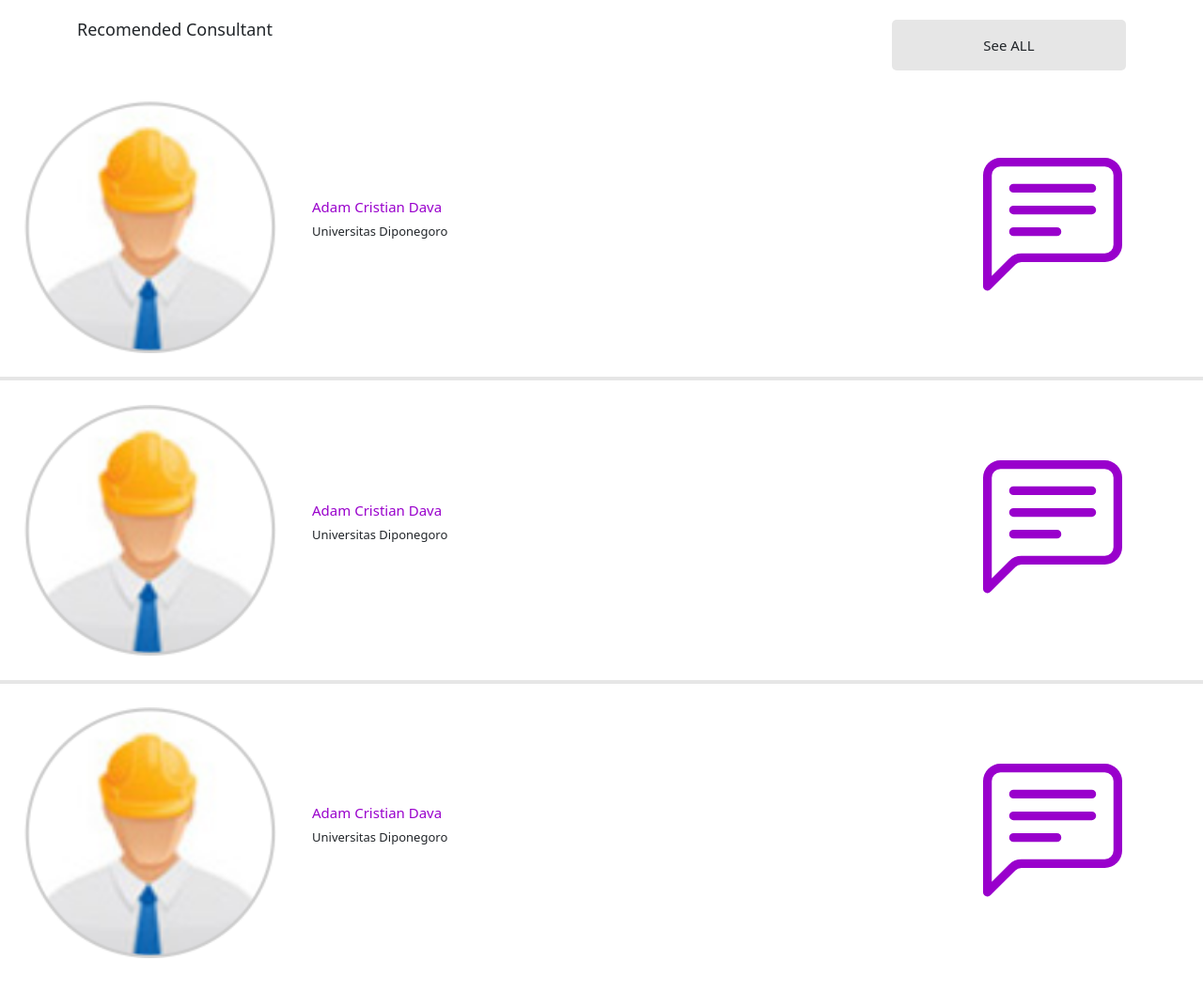
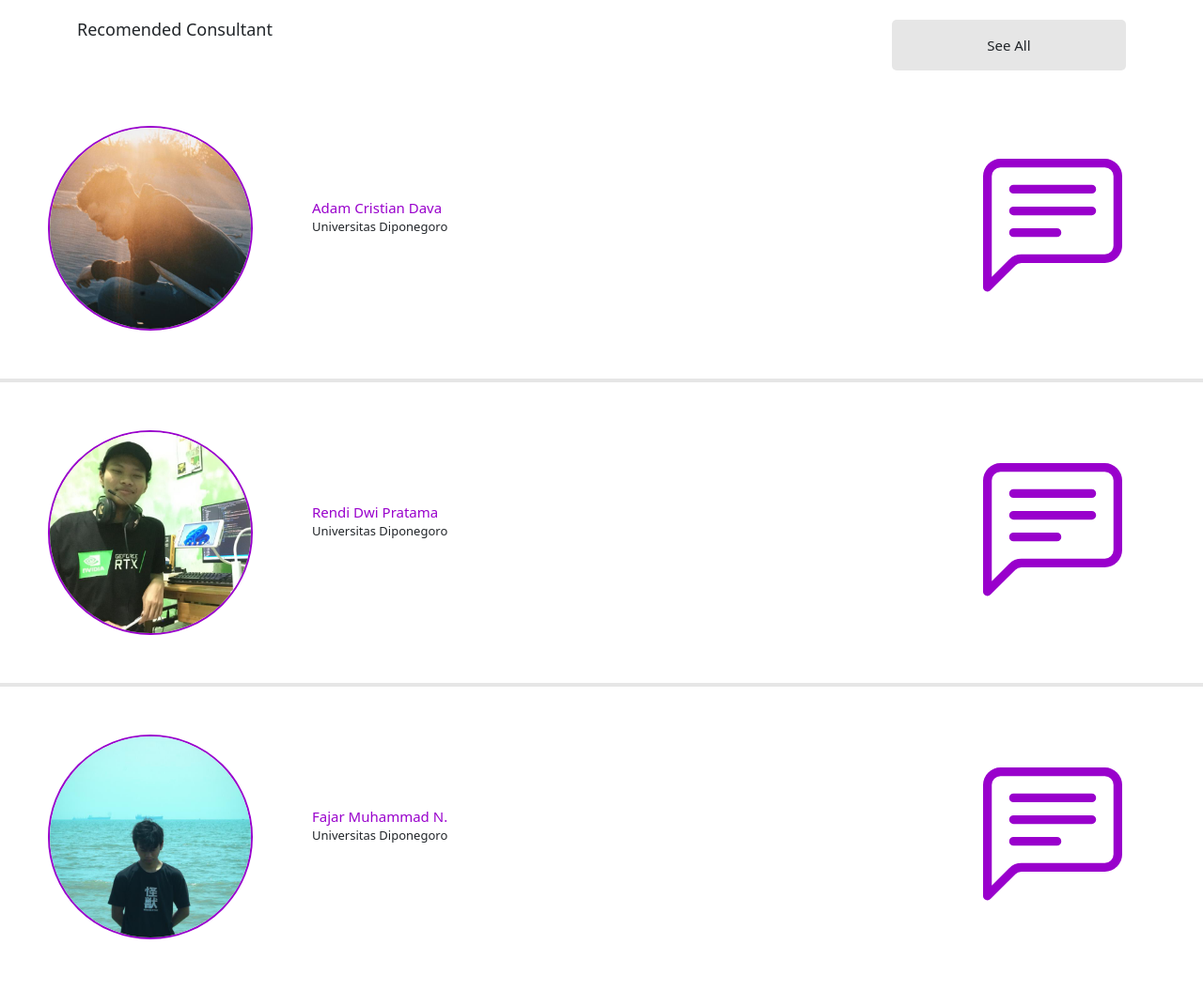
Before and after one commit to XARN-1/XARN-1.github.io, a plain HTML site: page index.html in a window 1280 px wide. Shown: the part 1259-2314 px from the top of the page at 94% size. Drawn offline with nearby package versions, Linux system fonts and the light colour scheme.

Commit message:
revisi 1

```diff
--- a/index.html
+++ b/index.html
@@ -115,7 +115,7 @@
                     <h2 class="align-middle">Recomended Consultant</h2>
                 </div>
                 <div class="col-4">
-                    <h6 class="align-middle">See ALL</h6>
+                    <h6 class="align-middle">See All</h6>
                 </div>
             </div>
         </div>
@@ -127,7 +127,7 @@
         <div class="container-fluid mb-1">
           <div class="row">
             <div class="col-3 d-flex align-items-center justify-content-center orang">
-              <img src="img/people.png" width="100%" alt="">
+              <img src="img/Adam.jpg" width="100%" alt="" class="foto">
             </div>
             <div class="col-6 d-flex align-items-center justify-content-center">
               <div class="card-body">
@@ -146,11 +146,11 @@
         <div class="container-fluid mb-1">
           <div class="row">
             <div class="col-3 d-flex align-items-center justify-content-center orang">
-              <img src="img/people.png" width="100%" alt="">
+              <img src="img/Rendi.jpg" width="100%" alt="" class="foto">
             </div>
             <div class="col-6 d-flex align-items-center justify-content-center">
               <div class="card-body">
-                <h5 class="text-middle">Adam Cristian Dava</h5>
+                <h5 class="text-middle">Rendi Dwi Pratama</h5>
                 <p>Universitas Diponegoro</p>
               </div>
             </div>
@@ -165,11 +165,11 @@
         <div class="container-fluid mb-1">
           <div class="row">
             <div class="col-3 d-flex align-items-center justify-content-center orang">
-              <img src="img/people.png" width="100%" alt="">
+              <img src="img/Nabil.jpg" width="100%" class="foto" alt="">
             </div>
             <div class="col-6 d-flex align-items-center justify-content-center">
               <div class="card-body">
-                <h5 class="text-middle">Adam Cristian Dava</h5>
+                <h5 class="text-middle">Fajar Muhammad N.</h5>
                 <p>Universitas Diponegoro</p>
               </div>
             </div>
--- a/style.css
+++ b/style.css
@@ -38,6 +38,7 @@ h2 {
 h5 {
   color: #9900cc;
   font-size: 15px;
+  line-height: 5px;
 }
 
 h6 {
@@ -72,5 +73,10 @@ p {
 }
 
 .orang {
-  padding: 2%;
+  padding: 4%;
 }
+
+.foto {
+  border-radius: 50%;
+  border: 2px solid #9900cc;
+}
```
Also changed, not shown: img/Adam.jpg (added), img/Nabil.jpg (added), img/Rendi.jpg (added).
